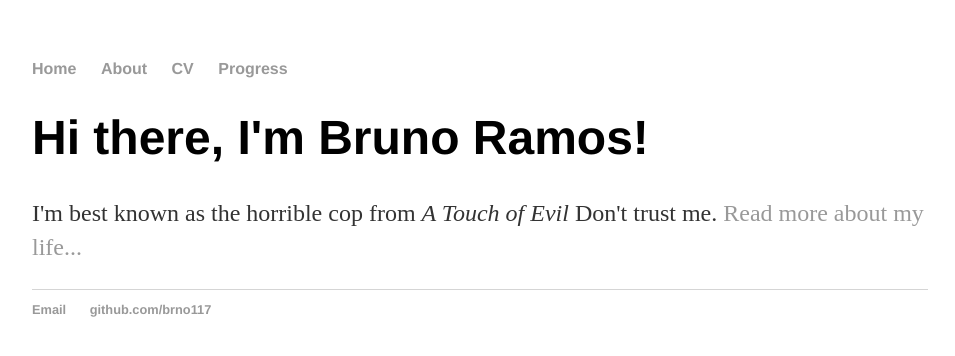
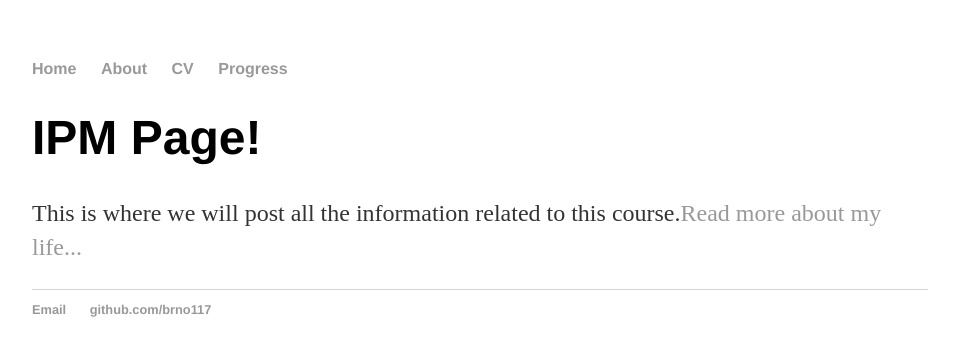
Before and after one commit to brno117/brno117.github.io, a Jekyll site: the page built from index.html, in a window 1280 px wide. Shown: the top 356 px of the page, without its empty margins (160-1115 px from the left). Built offline with Jekyll 4.4.1, drawn with Linux system fonts in a browser that asks for light colours.

Commit message:
Update index.html

```diff
--- a/index.html
+++ b/index.html
@@ -3,6 +3,6 @@ layout: default
 title: Bruno Ramos, IPM
 ---
 <div class="blurb">
-	<h1>Hi there, I'm Bruno Ramos!</h1>
-	<p>I'm best known as the horrible cop from <em>A Touch of Evil</em> Don't trust me. <a href="/about">Read more about my life...</a></p>
+	<h1>IPM Page!</h1>
+	<p>This is where we will post all the information related to this course.<a href="/about">Read more about my life...</a></p>
 </div><!-- /.blurb -->
```
